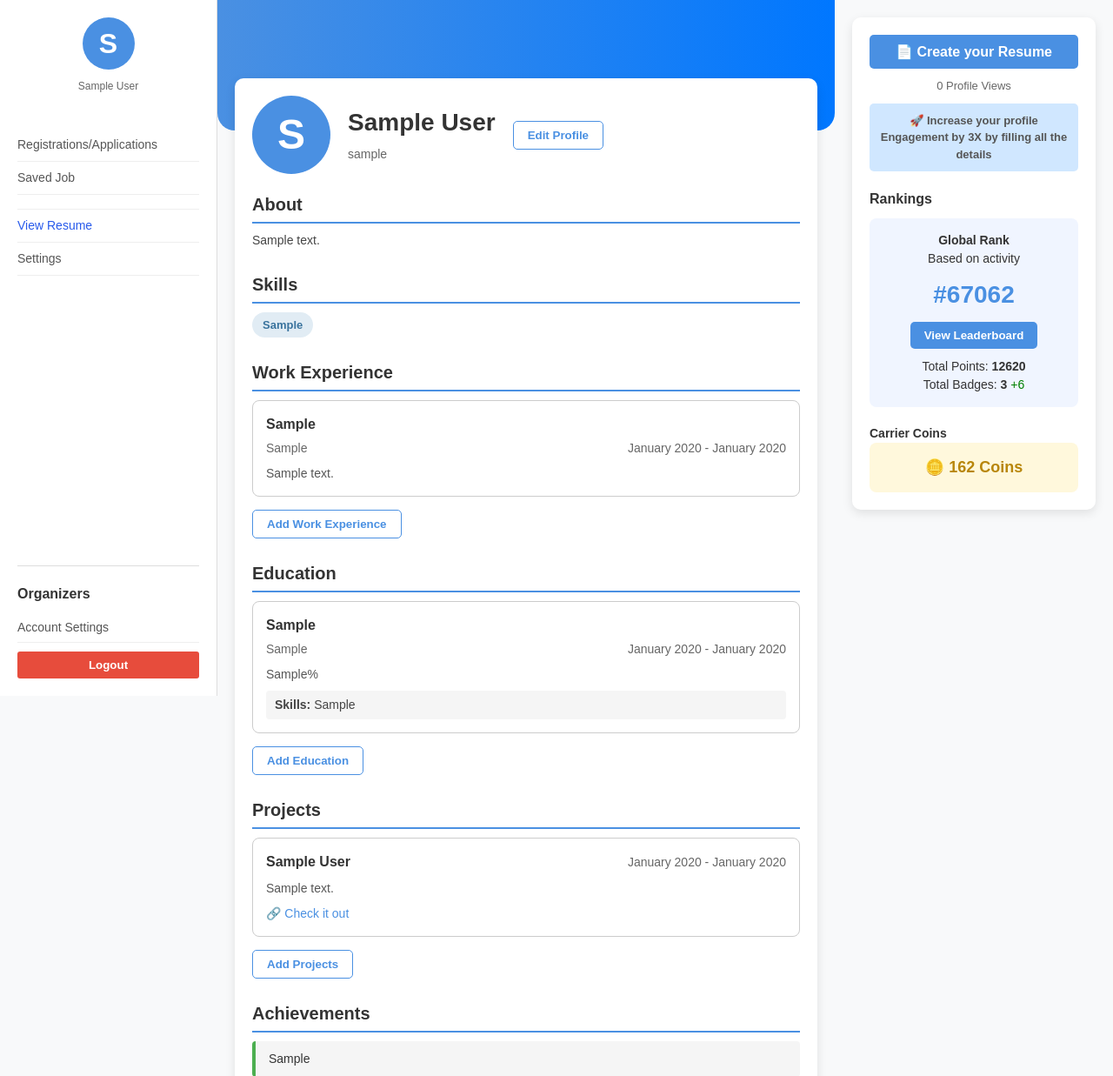
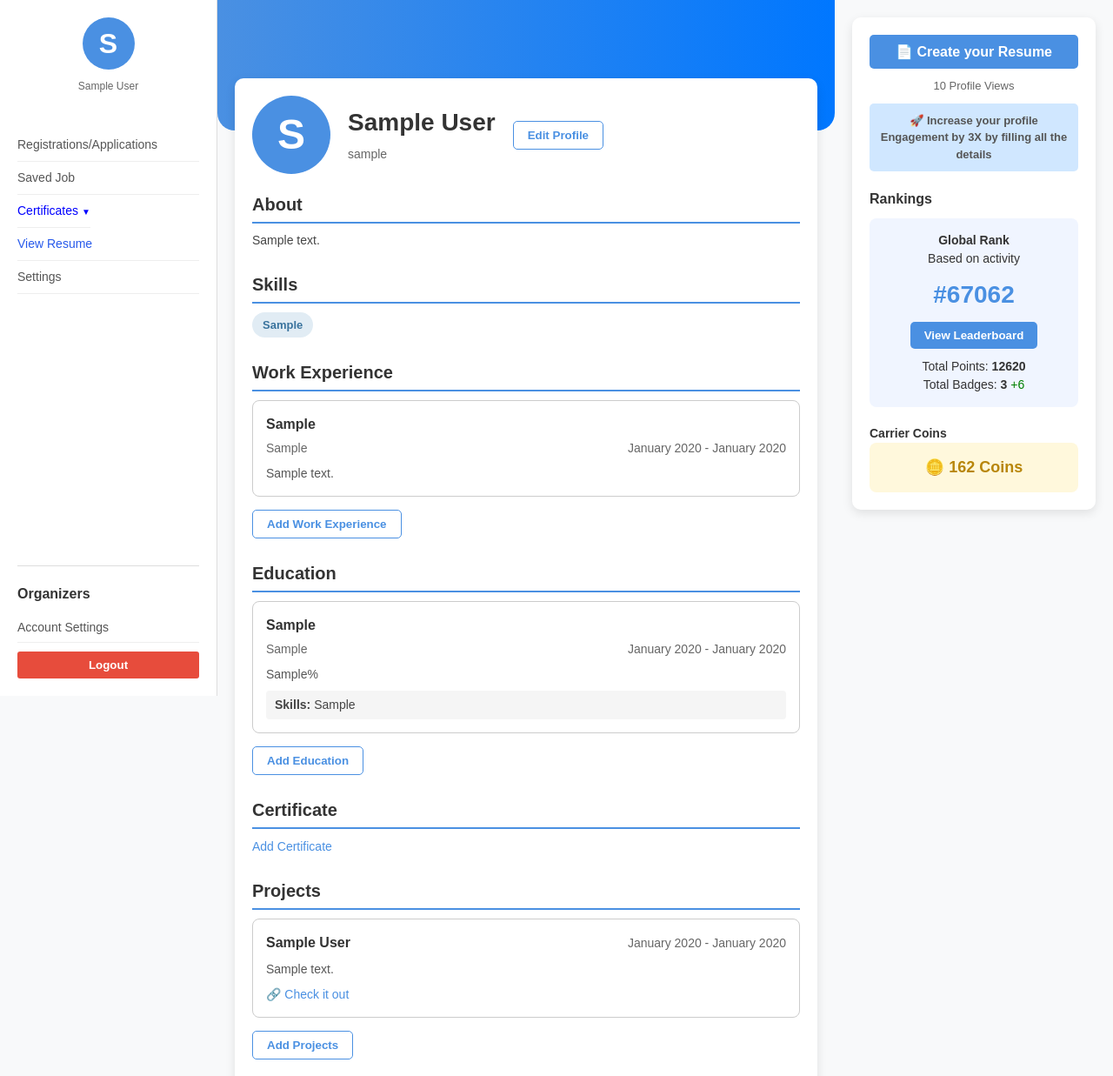
Before and after one commit to Sayan209191/Job-Portal, a Django app: page /auth/profile/ in a window 1280 px wide. Shown: the top 1237 px of the page at 87% size. Run offline with Django 5.2, Linux system fonts and the light colour scheme; a user stored in the database is signed in; tables that the repository leaves empty hold one stand-in row (values such as "Sample post"); some libraries are stand-ins or nearby versions.

Commit message:
Enhance user profile management: register additional models in admin, add username field to UserProfileForm, and update edit and profile view templates with username input and dropdown for certificates.

```diff
--- a/accounts/forms.py
+++ b/accounts/forms.py
@@ -4,7 +4,7 @@ from .models import UserProfile
 class UserProfileForm(forms.ModelForm):
     class Meta:
         model = UserProfile
-        fields = ['name', 'address', 'skills', 'resume', 'profile_picture', 'mobile_number', 'about']
+        fields = ['name', 'address', 'skills', 'resume', 'profile_picture', 'mobile_number', 'about', 'username']
 
     def clean_resume(self):
         resume = self.cleaned_data.get('resume', False)
--- a/static/style/accounts/profile.css
+++ b/static/style/accounts/profile.css
@@ -860,3 +860,42 @@ nav ul li:hover {
   font-size: 14px;
   color: #333;
 }
+
+
+.dropdown {
+  position: relative;
+  display: inline-block;
+}
+
+.dropdown-toggle::after {
+  content: " ▼";
+  font-size: 10px;
+}
+
+.dropdown-menu {
+  display: none;
+  position: absolute;
+  left: 0;
+  background-color: white;
+  min-width: 160px;
+  box-shadow: 0 8px 16px rgba(0,0,0,0.2);
+  z-index: 1;
+  list-style-type: none;
+  padding: 0;
+  margin: 0;
+}
+
+.dropdown:hover .dropdown-menu {
+  display: block;
+}
+
+.dropdown-menu li a {
+  color: black;
+  padding: 8px 16px;
+  text-decoration: none;
+  display: block;
+}
+
+.dropdown-menu li a:hover {
+  background-color: #f1f1f1;
+}
--- a/template/account/edit-profile.html
+++ b/template/account/edit-profile.html
@@ -28,6 +28,11 @@
                 <div class="form-group">
                     <label for="name">Name:</label>
                     <input type="text" id="name" name="name" value="{{ form.name.value }}" required>
+                    <small class="error">{{ form.name.errors }}</small>
+                </div>
+                <div class="form-group">
+                    <label for="username">User Name</label>
+                    <input type="text" id="username" name="username" value="{{ form.username.value }}" required>
                     <small class="error">{{ form.name.errors }}</small>
                 </div>
                 <!-- About Field -->
--- a/template/account/profile-view.html
+++ b/template/account/profile-view.html
@@ -25,16 +25,28 @@
           <li>Registrations/Applications</li>
           <li>Saved Job</li>
           {% comment %} <li>Recently Viewed</li> {% endcomment %}
-          <li>
+          <li class="dropdown">
             {% if certificates %}
-            {% if certificates.certificate %}
-                <a href="{{ certificates.certificate }}" target="_blank" class="btn view-resume-btn">Certificate</a>
+              <a href="#" class="dropdown-toggle" data-toggle="dropdown" style="color: blue; text-decoration: none;">
+                Certificates <span class="caret"></span>
+              </a>
+              <ul class="dropdown-menu">
+                {% for certificate in certificates %}
+                  {% if certificate.certificate %}
+                    <li>
+                      <a href="{{ certificate.certificate.url }}" target="_blank">
+                        {{certificate.description}}
+                      </a>
+                    </li>
+                  {% endif %}
+                {% endfor %}
+              </ul>
+            {% else %}
+              <a href="#" class="btn add-certificate-btn">Add Certificates</a>
             {% endif %}
-          {% else %}
-              <a href="#" class="btn add-resume-btn">Add Certificates</a>
+          </li>
 
-          {% endif %}
-          </li>
+
           <li>
               {% if profile %}
                   {% if profile.resume %}
@@ -159,10 +171,10 @@
 
 
 
-        {% comment %} <section class="certificate">
+        <section class="certificate">
           <h2>Certificate</h2>
           <a href="#">Add Certificate</a>
-        </section> {% endcomment %}
+        </section>
 
 
       <div class="middle-container">
@@ -276,7 +288,7 @@
     <div class="right-panel">
       <div class="create-resume-box">
         <a href="https://www.overleaf.com/"><button class="create-resume">📄 Create your Resume</button></a>
-        <div class="profile-views">0 Profile Views</div>
+        <div class="profile-views">{{profile.profile_views}} Profile Views</div>
         <div class="engagement-tip">
           🚀 Increase your profile Engagement by 3X by filling all the details
         </div>
```
Also changed, not shown: accounts/admin.py (+8 -1 lines).
